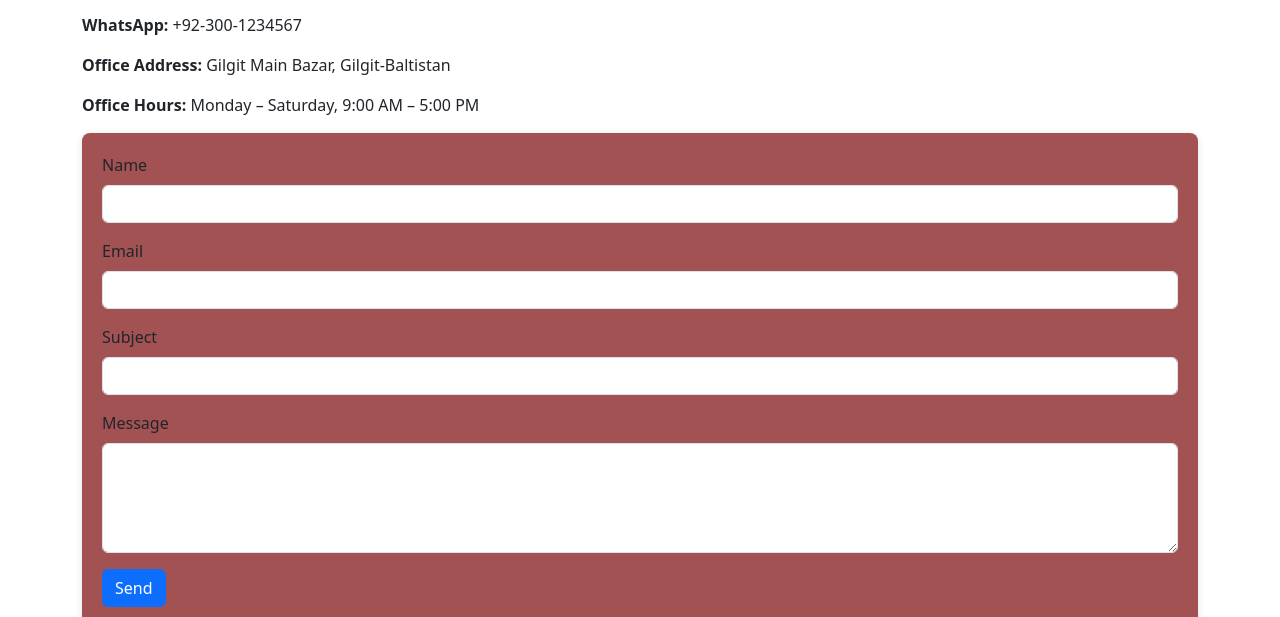
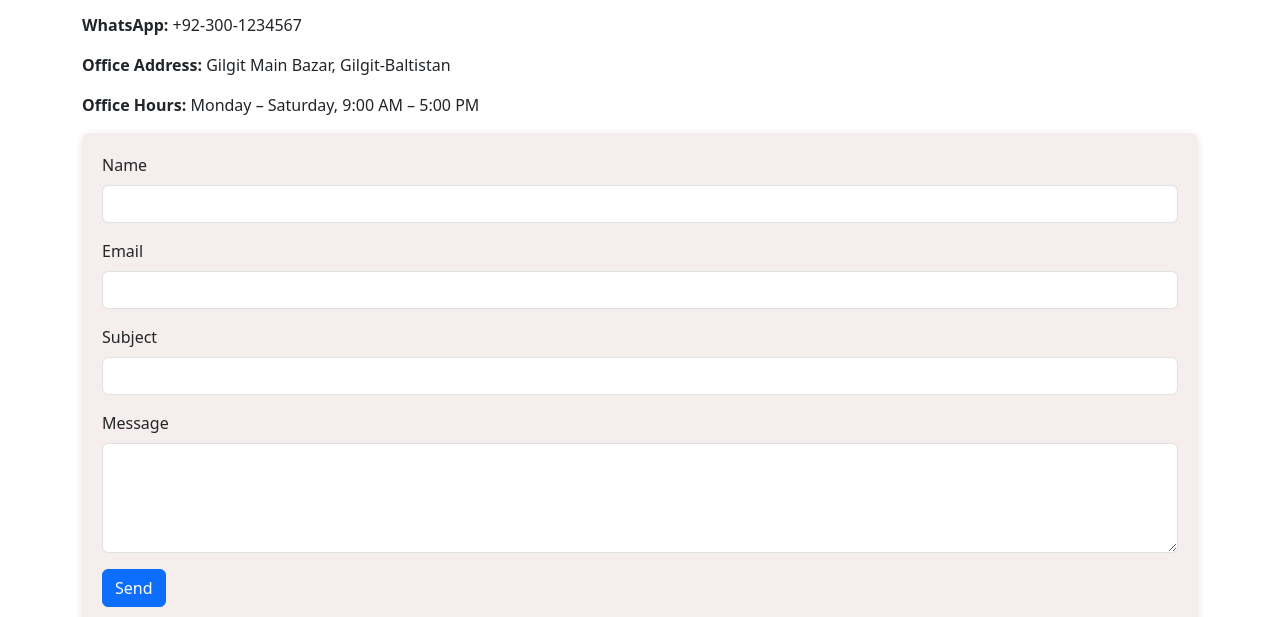
Before and after one commit to Fakhar-Ikram/TravelEase-Website, a website: page src/contact.html in a window 1280 px wide. Shown: the part 177-794 px from the top of the page. Drawn offline with nearby package versions, Linux system fonts and the light colour scheme.

Commit message:
Add updated contact page html&css

```diff
--- a/styles/contact.css
+++ b/styles/contact.css
@@ -1,6 +1,6 @@
 form {
-    background: rgb(162, 82, 82);
+    background: rgb(162 82 82 / 10%);
     padding: 20px;
     border-radius: 8px;
-    box-shadow: 0 2px 8px rgba(0, 0, 0, 0.1);
+    box-shadow: 0 2px 8px rgb(0 0 0 / 10%);
 }
```
